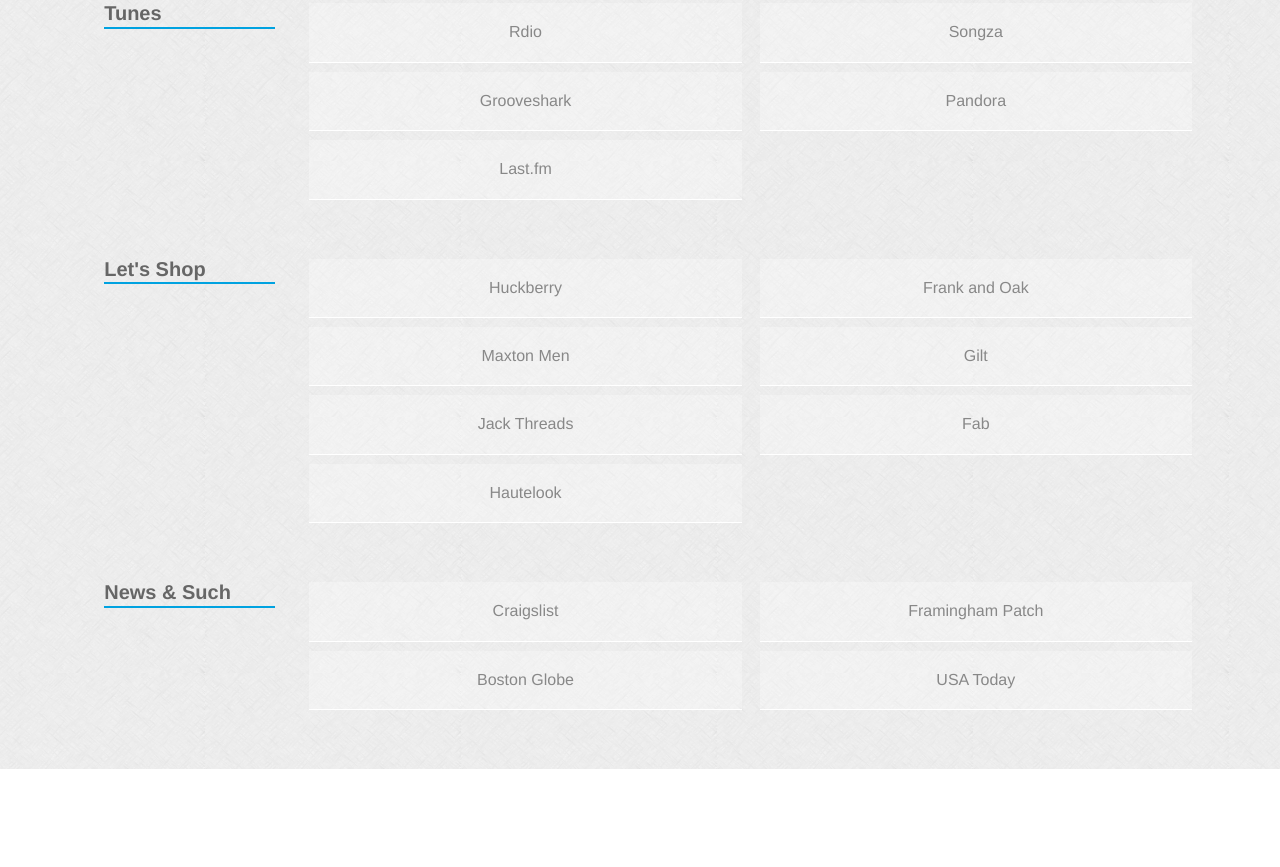
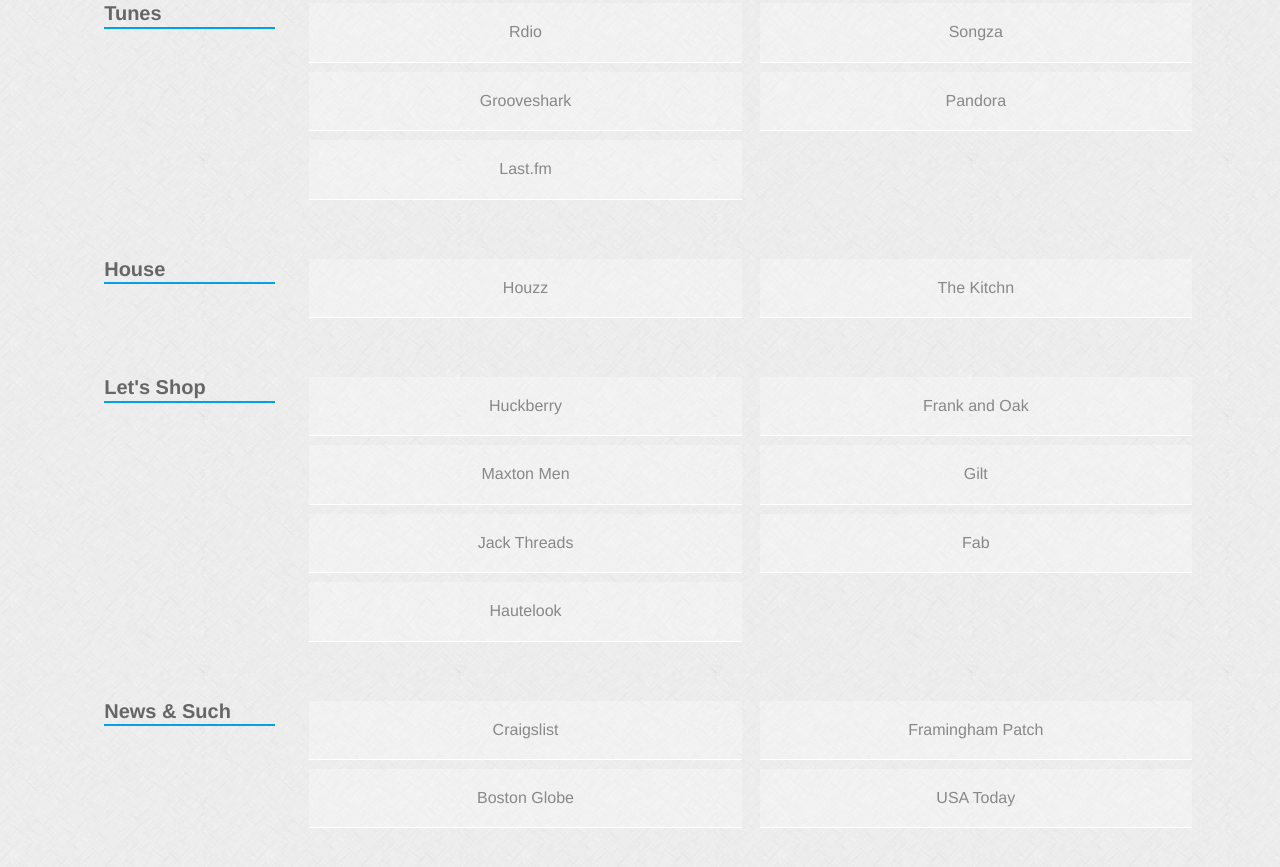
Before and after one commit to demersdesigns/start, a plain HTML site: page index.html in a window 1280 px wide. Shown: the part 1631-2498 px from the top of the page. Before the commit the page ends 2400 px from the top, so only its background shows below. Drawn offline with nearby package versions, Linux system fonts and the light colour scheme; a web font is replaced by a local one.

Commit message:
Adding House category

```diff
--- a/index.html
+++ b/index.html
@@ -83,6 +83,13 @@
         </ul>
       </div>
       <div class="link_wrapper">
+        <h2>House</h2>
+        <ul>
+          <li><a href="http://www.houzz.com">Houzz</a></li>
+          <li><a href="http://www.thekitchn.com/">The Kitchn</a></li>
+        </ul>
+      </div>
+      <div class="link_wrapper">
         <h2>Let's Shop</h2>
         <ul>
           <li><a href="http://www.huckberry.com/">Huckberry</a></li>
```
